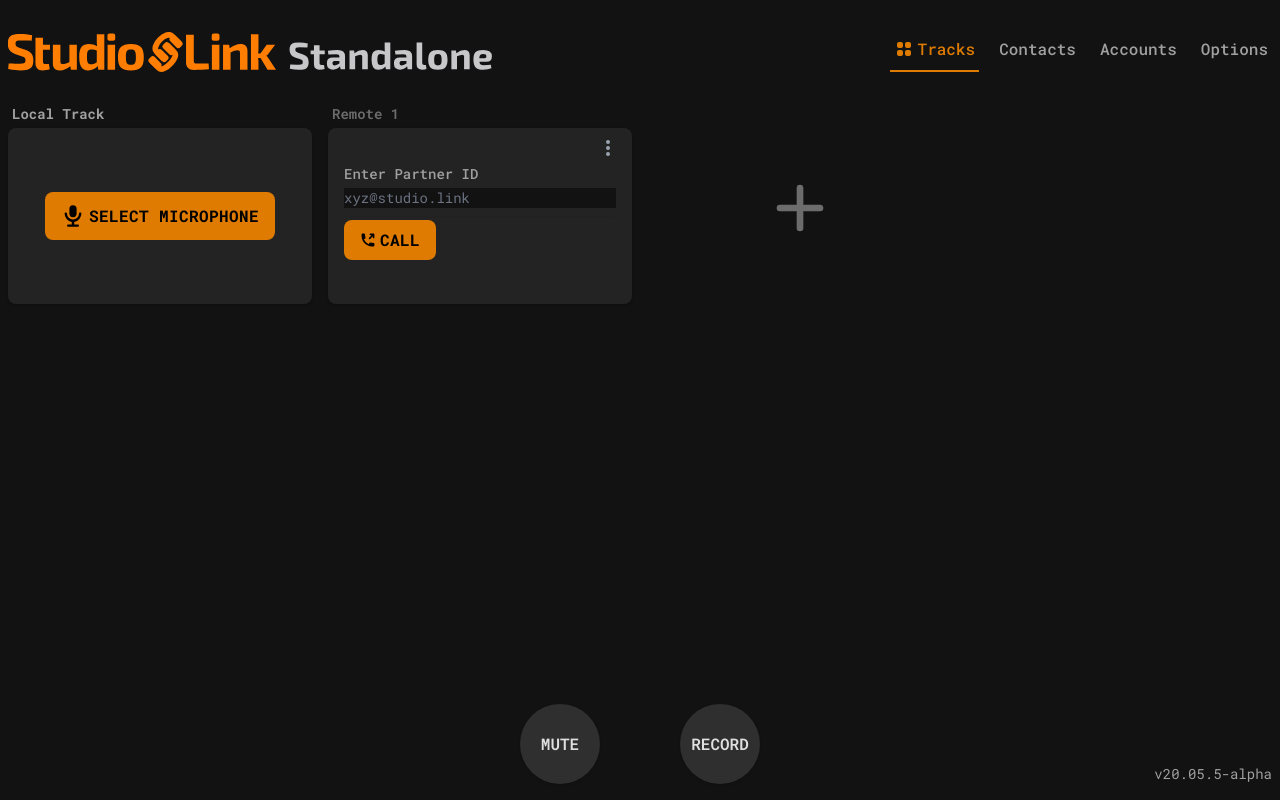
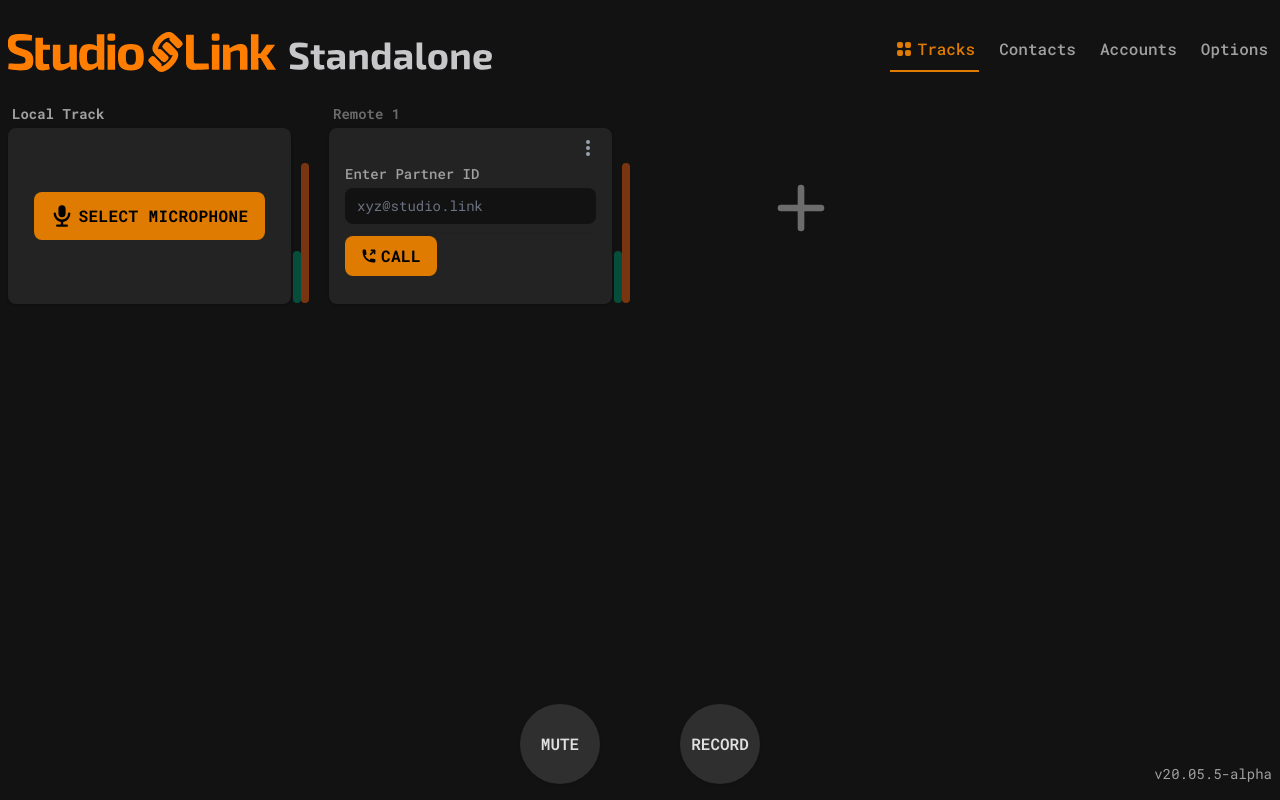
Before and after one commit to Studio-Link/next, a Vue app in the folder webui/: page / in a window 1280 px wide. Both pictures are taken after a click on the button "Add Remote Track". Built offline with nearby package versions, Linux system fonts and the light colour scheme; no server answers; what @tailwindcss/typography would draw is missing.

Commit message:
webui: add Levels and fix input form css

```diff
--- a/webui/src/components/RemoteTrack.vue
+++ b/webui/src/components/RemoteTrack.vue
@@ -12,7 +12,9 @@
       <!-- <div class="font-semibold text-sm text-yellow-500 uppercase">Calling</div> -->
       <!-- <div class="font-semibold text-sm text-red-500 uppercase">Error</div> -->
     </div>
-    <div class="bg-sl-02dp rounded-lg shadow h-44 mt-1">
+
+    <div class="flex mt-1">
+      <div class="bg-sl-02dp rounded-lg shadow h-44 w-full">
         <div class="flex justify-end">
           <div class="flex-shrink-0 pr-2 text-right mt-1">
             <button
@@ -38,25 +40,21 @@
                 />
               </svg>
             </button>
-          <TrackSettings
-            v-if="isActive()"
-            :active="settingsOpen"
-          />
+            <TrackSettings v-if="isActive()" :active="settingsOpen" />
           </div>
         </div>
-      <div
-        v-if="isActive()"
-        class="flex-1 px-4 grid grid-cols-1"
-      >
+        <div v-if="isActive()" class="flex-1 px-4 grid grid-cols-1">
           <label
             :for="pkey"
             class="block text-sm font-medium leading-5 text-sl-on_surface_2"
-        >Enter Partner ID</label>
+            >Enter Partner ID</label
+          >
           <div class="mt-1 relative rounded-md shadow-sm">
             <input
               :id="pkey"
+              type="text"
               ref="slid"
-            class="form-input block w-full sm:text-sm sm:leading-5 text-sl-on_surface_1 bg-sl-surface mb-2 border-none focus:shadow-outline-orange"
+              class="form-input block w-full sm:text-sm sm:leading-5 text-sl-on_surface_1 bg-sl-surface mb-2 border-none focus:ring-sl-primary rounded-lg"
               placeholder="xyz@studio.link"
             />
           </div>
@@ -79,10 +77,7 @@
             </Button>
           </div>
         </div>
-      <div
-        v-if="!isActive()"
-        class="text-center mt-10 text-sl-disabled"
-      >
+        <div v-if="!isActive()" class="text-center mt-10 text-sl-disabled">
           No call
         </div>
         <div class="text-right bottom-0">
@@ -100,6 +95,13 @@
               />
             </svg>
           </button>
+        </div>
+      </div>
+
+      <div class="flex w-4 items-end ml-0.5 mb-px">
+        <div :id="'level_'+pkey+'_l'" class="w-2 bg-green-900 rounded" style="height: 30%"></div>
+        <div class="w-px"></div>
+        <div :id="'level_'+pkey+'_r'" class="w-2 bg-yellow-900 rounded" style="height: 80%"></div>
       </div>
     </div>
   </li>
--- a/webui/src/components/Tracks.vue
+++ b/webui/src/components/Tracks.vue
@@ -1,10 +1,13 @@
 <template>
-  <ul class="grid grid-cols-1 gap-4 sm:grid-cols-2 md:grid-cols-3 lg:grid-cols-4 mb-36 sm:mb-24">
+  <ul
+    class="grid grid-cols-1 gap-5 sm:grid-cols-2 lg:grid-cols-3 xl:grid-cols-4 mb-36 sm:mb-24"
+  >
     <li class="col-span-1">
-      <h2 class="pl-1 font-bold text-sl-on_surface_2 text-sm">
-        Local Track
-      </h2>
-      <div class="flex items-center justify-center bg-sl-02dp rounded-lg shadow h-44 mt-1">
+      <h2 class="pl-1 font-bold text-sl-on_surface_2 text-sm">Local Track</h2>
+      <div class="flex mt-1">
+        <div
+          class="flex items-center justify-center bg-sl-02dp rounded-lg shadow h-44 w-full"
+        >
           <Button>
             <svg
               xmlns="http://www.w3.org/2000/svg"
@@ -21,12 +24,15 @@
             Select Microphone
           </Button>
         </div>
+
+        <div class="flex w-4 items-end ml-0.5 mb-px">
+          <div class="w-2 bg-green-900 rounded" style="height: 30%"></div>
+          <div class="w-px"></div>
+          <div class="w-2 bg-yellow-900 rounded" style="height: 80%"></div>
+        </div>
+      </div>
     </li>
-    <RemoteTrack
-      v-for="index in remoteTracks"
-      :key="index"
-      :pkey="index"
-    />
+    <RemoteTrack v-for="index in remoteTracks" :key="index" :pkey="index" />
     <li
       v-if="!newTrackDisabled"
       class="col-span-1"
@@ -37,11 +43,17 @@
         <button
           accesskey="t"
           aria-label="Add Remote Track"
-          :class="{'text-sl-disabled': newTrackVisible, 'text-sl-01dp': !newTrackVisible}"
+          :class="{
+            'text-sl-disabled': newTrackVisible,
+            'text-sl-01dp': !newTrackVisible,
+          }"
           class="inline-flex items-center rounded-lg px-20 py-12 font-bold text-2xl leading-none uppercase tracking-wide focus:outline-none focus:text-sl-disabled"
           @focus="newTrackVisible = true"
           @focusout="newTrackVisible = false"
-          @click="newRemoteTrack(); newTrackVisible = false"
+          @click="
+            newRemoteTrack();
+            newTrackVisible = false;
+          "
         >
           <svg
             aria-hidden="true"
@@ -86,7 +98,7 @@
         tracks.setActive(next);
         remoteTracks.value = next;
       }
-      if (!tracks.isValid(next+1)) {
+      if (!tracks.isValid(next + 1)) {
         newTrackDisabled.value = true;
       }
     }
```
Also changed, not shown: 1 other file (tests, documents, lock files or other folders). Lines whose indentation alone changed are shown as unchanged.
